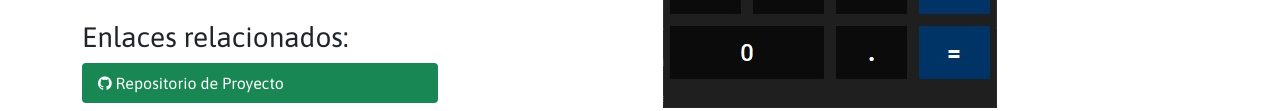
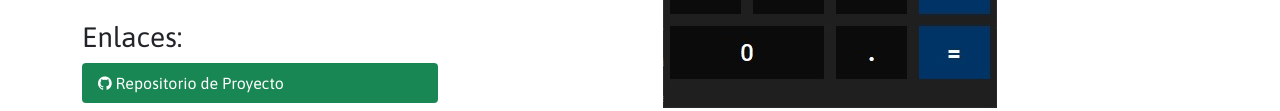
Before and after one commit to IzzyGrant/basic-java-calculator, a plain HTML site: page index.html in a window 1280 px wide. Shown: the part 701-812 px from the top of the page. Drawn offline with nearby package versions, Linux system fonts and the light colour scheme.

Commit message:
Update index.html

```diff
--- a/index.html
+++ b/index.html
@@ -50,7 +50,7 @@
             src="https://avatars.githubusercontent.com/u/89166188?v=4" alt="myself" class="rounded-circle"></div>
         <br>
         <p>Estudiante del programa de PILARES, 'Programador Junior'</p>
-        <h3 class="mt-4">Enlaces relacionados:</h3>
+        <h3 class="mt-4">Enlaces: </h3>
 
         <ul class="nav nav-pills flex-column">
           <li class="nav-item">
```
